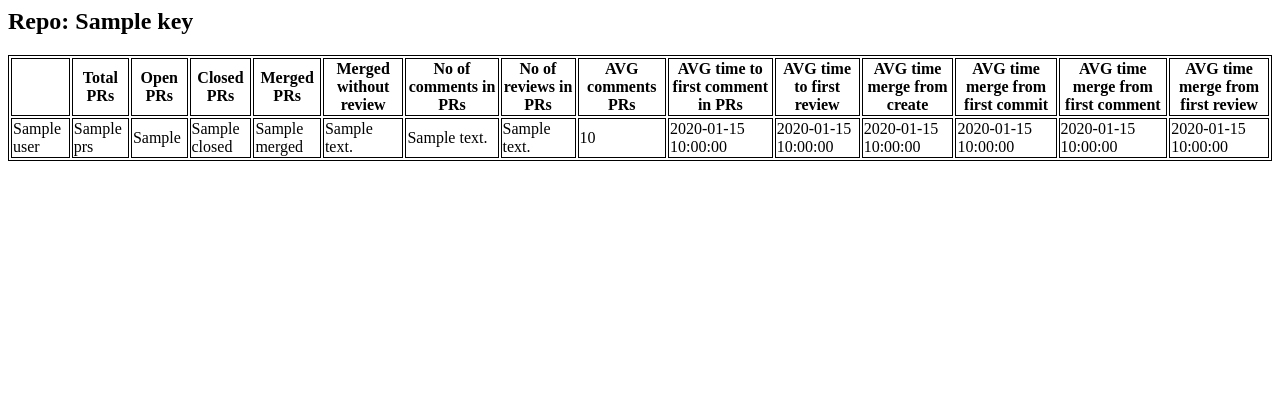
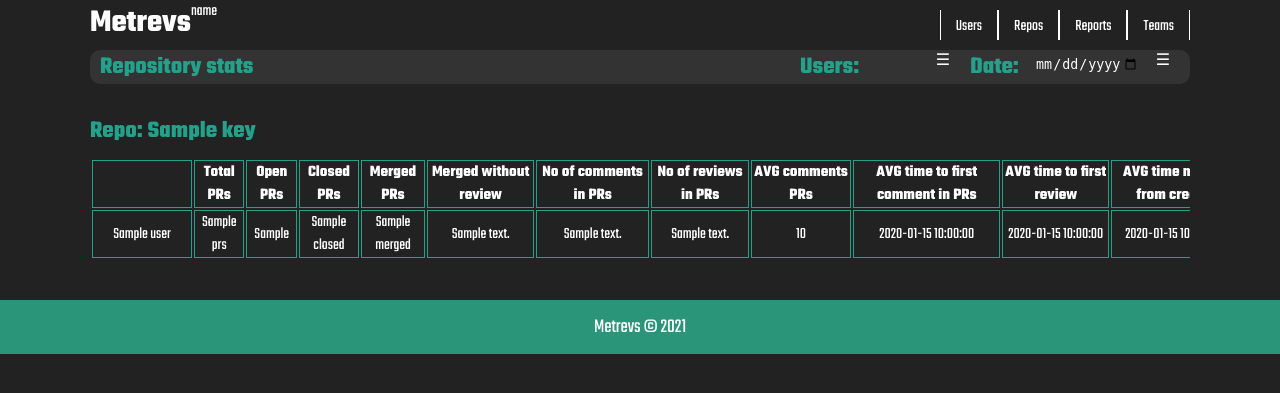
Before and after one commit to Nicolasopf/Metrevs, a Flask app: template templates/repos.html in a window 1280 px wide. Shown: the top 393 px of the page. Run offline with Flask 2, Linux system fonts and the light colour scheme; the template is opened without the code that fills it: most values are stand-ins (such as "Sample title", 1, 10 or a date in 2020).

Commit message:
[Added] Style to template repos

```diff
--- a/templates/repos.html
+++ b/templates/repos.html
@@ -1,14 +1,40 @@
-<head>
-<style>
-table, th, td {
-  border: 1px solid black;
-}
-</style>
-</head>
-
+{% extends "base.html" %}
+{% from "base.html" import render_header %}
+{% from "base.html" import render_footer %}
+{% block stylesheet %}
+<link rel="stylesheet" href="{{url_for('static', filename='css/repos.css')}}">
+{% endblock %}
+{% block content %}
+{{ render_header() }}
+<main>
+  <section id="repository">
+    <div class="container">
+      <div class="sub-menu">
+        <div class="title">
+          <h1>Repository stats</h1>
+        </div>
+        <div class="select-items">
+          <div class="sub-select">
+            <h2>Users:</h2>
+            <input type="checkbox" id="arrow" class="toggle">
+            <label for="arrow" class="arrow-icon">&#9776;</label>
+            <div class="slide_menu">
+              {% for name in users %}
+              <p class="items"><input type="checkbox" name="username">{{ name.login }}</p>
+              {% endfor %}
+            </div>
+          </div>
+          <div class="calendar">
+            <h2>Date:</h2>
+            <input type="date" id="start" name="trip-start" value="" min="2010-01-01" max="2021-06-17">
+            <label for="start" class="arrow-icon1">&#9776;</label>
+          </div>
+        </div>
+      </div>
 	  {% for key, value in repos_data.items() %}
-<h2>Repo: {{ key }}</h2>
-<table style="width:100%">
+	  <h2 class="tablename">Repo: {{ key }}</h2>
+	  <div class="tables">
+		<table>
 		  <tr>
 			<th></th>
 			<th>Total PRs</th>
@@ -28,7 +54,7 @@ table, th, td {
 		  </tr>
 		  {% for user, dics in value.items() %}
 		  <tr>
-    <td>{{ user }}</td>
+			<td class="celluser">{{ user }}</td>
 			<td>{{ dics["prs"] }}</td>
 			<td>{{ dics["open_prs"] }}</td>
 			<td>{{ dics["closed"] }}</td>
@@ -46,5 +72,11 @@ table, th, td {
 		  </tr>
 		  {% endfor %}
 		</table>
+	  </div>
 	  <br><br>
 	  {% endfor %}
+	</div>
+  </section>
+</main>
+{{ render_footer() }}
+{% endblock %}
```
Lines whose indentation alone changed are shown as unchanged.
